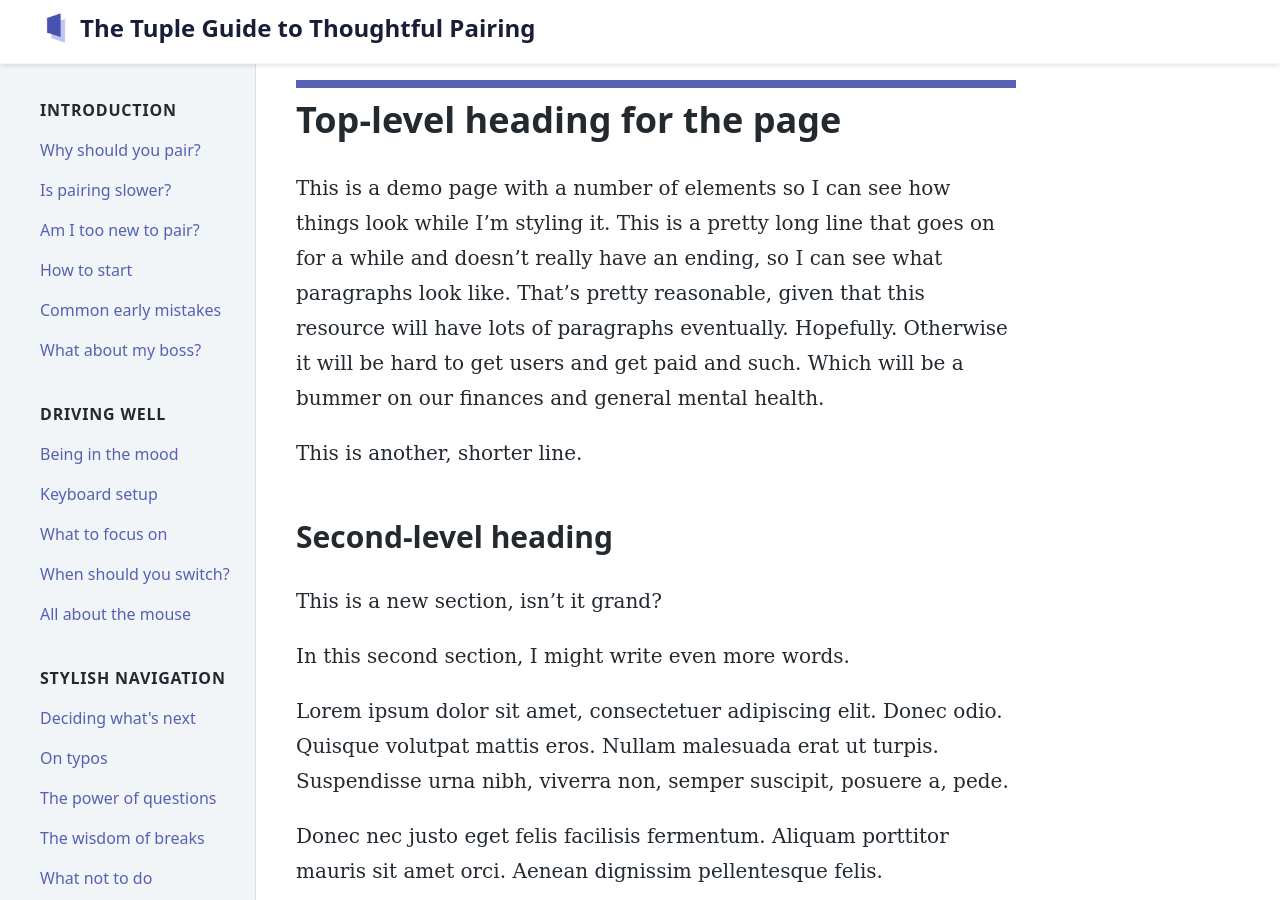
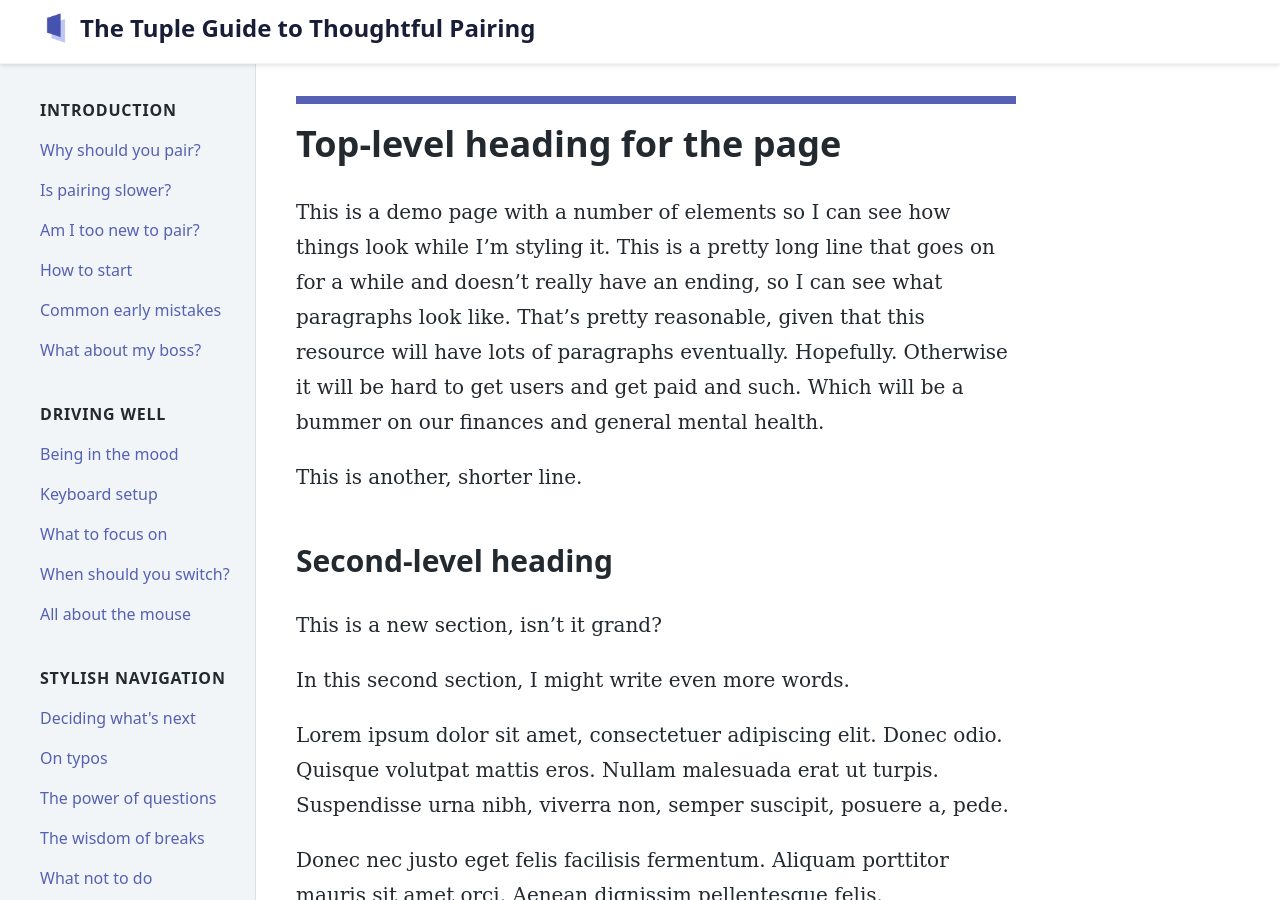
Before and after one commit to tupleapp/pair-programming-guide, a Jekyll site: the page built from demo.md, in a window 1280 px wide and 900 px high. Built offline with Jekyll 4.4.1, drawn with Linux system fonts in a browser that asks for light colours.

Commit message:
tweak the border

```diff
--- a/_layouts/default.html
+++ b/_layouts/default.html
@@ -50,8 +50,10 @@
       </div>
 
       <div class="container px-10 py-20 max-w-lg content">
-        <div class="border-t-8 border-indigo-dark">
+        <div>
+          <div class="border-t-8 border-indigo-dark mt-4 mb-2"></div>
           {{ content }}
+        </div>
       </div>
     </div>
   </body>
```
